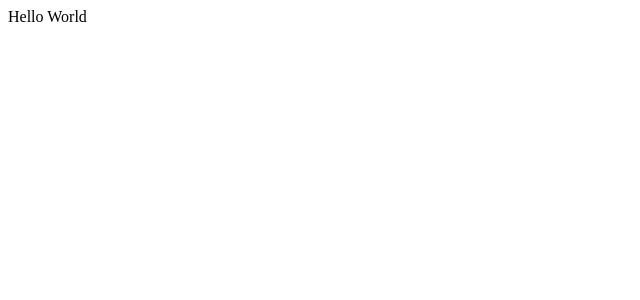
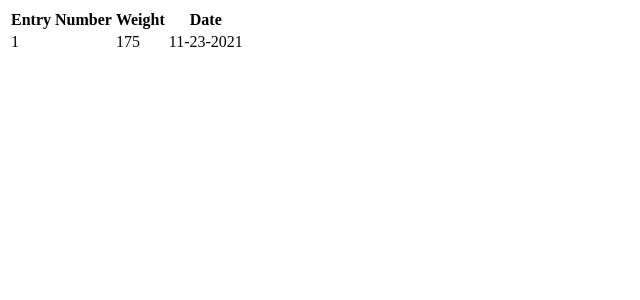
Before and after one commit to danlangan/weight-tracker-react-tutorial, a React (Create React App) app: page / in a window 1280 px wide. Shown: the top 300 px of the page, without its empty margins (0-640 px from the left). Built offline with nearby package versions, Linux system fonts and the light colour scheme.

Commit message:
hard coded data entries in atable that helps show the structure of the react application

```diff
--- a/src/App.js
+++ b/src/App.js
@@ -1,8 +1,27 @@
+import React, { useState } from 'react';
 
 function App() {
+
+  const [entries, setEntries] = useState([{weight: 175, date: "11-23-2021"}])
+
   return (
     <div>
-      Hello World
+      <table>
+        <thead>
+          <tr>
+            <th>Entry Number</th>
+            <th>Weight</th>
+            <th>Date</th>
+          </tr>
+        </thead>
+        <tbody>
+          <tr>
+            <td>1</td>
+            <td>175</td>
+            <td>11-23-2021</td>
+          </tr>
+        </tbody>
+      </table>
     </div>
   );
 }
```
